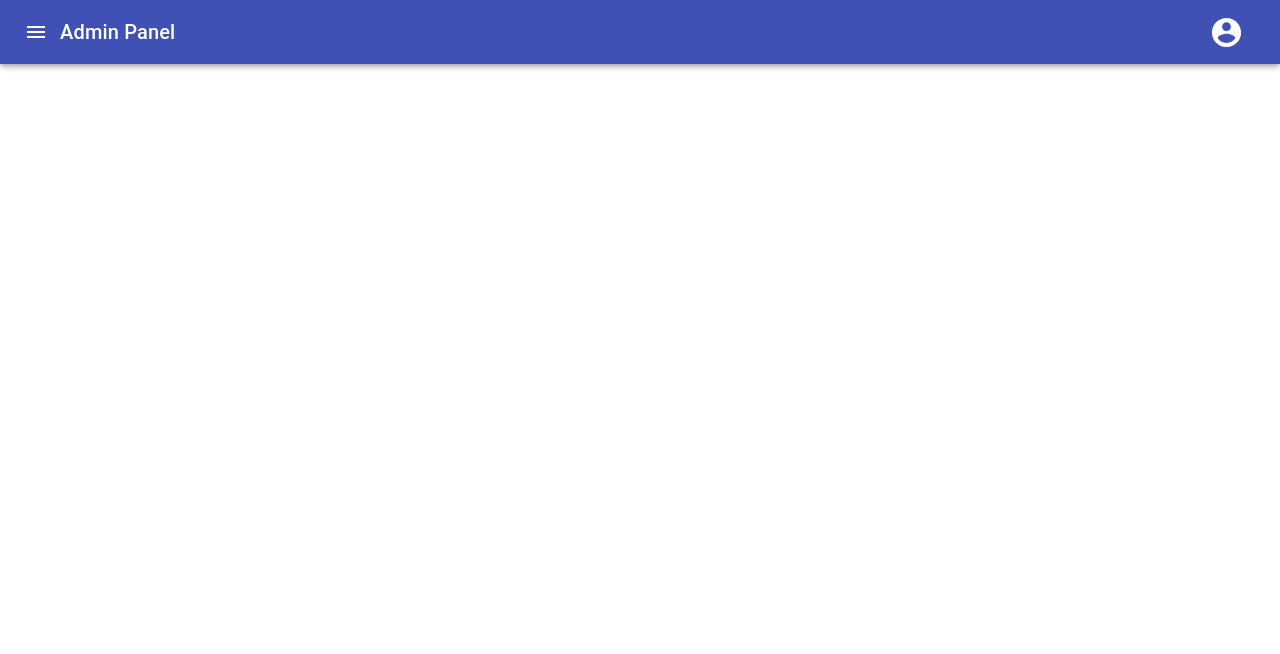
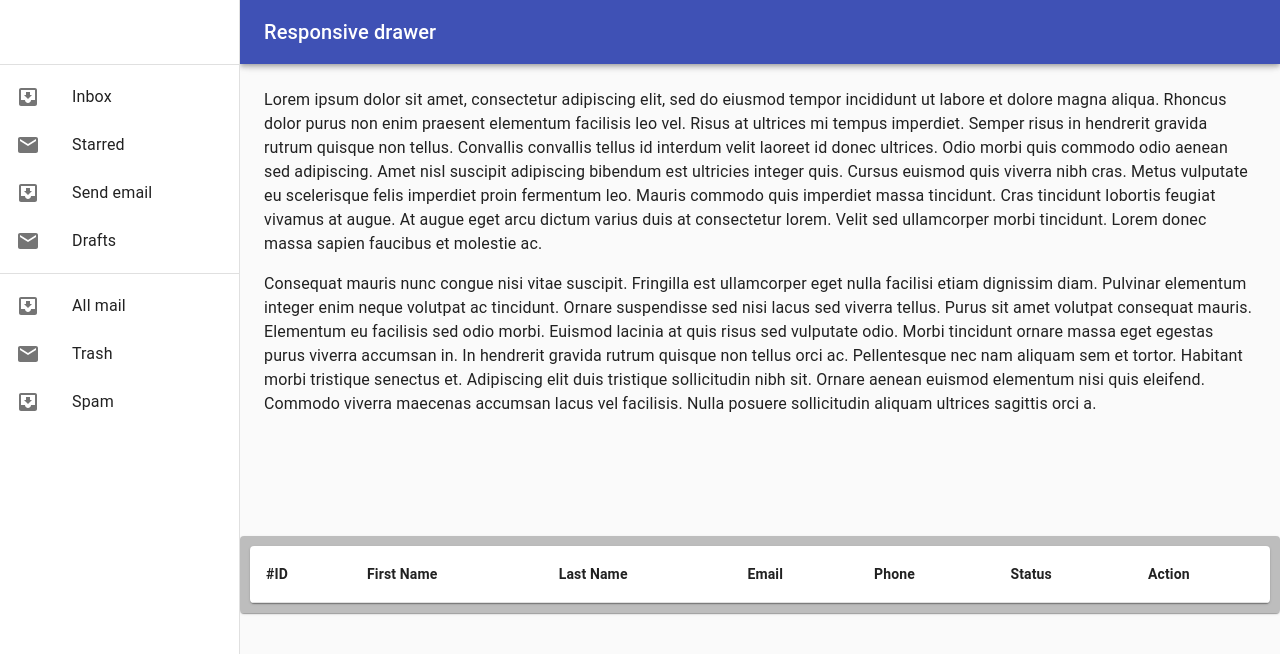
Before and after one commit to Usama-Taj/admin-panel, a React (Create React App) app: page /customers in a window 1280 px wide. Shown: the top 654 px of the page. Built offline with nearby package versions, Linux system fonts and the light colour scheme.

Commit message:
app drawer dummy push for learning

```diff
--- a/src/Components/App.js
+++ b/src/Components/App.js
@@ -1,48 +1,53 @@
-import { Component } from "react";
+import { Component, useState } from "react";
 import Grid from "@material-ui/core/Grid";
 import Box from "@material-ui/core/Box";
 import { BrowserRouter as Router, Switch, Route } from "react-router-dom";
 import Header from "./Header";
 import Dashboard from "./RouteComponents/Dashboard";
-import AboutUs from "./RouteComponents/AboutUs";
-import ContactUs from "./RouteComponents/ContactUs";
+import Customers from "./RouteComponents/Customers";
+import Products from "./RouteComponents/Products";
 import Help from "./RouteComponents/Help";
 import SideBar from "./SideBar";
+import makeStyles from "@material-ui/core/styles/makeStyles";
 
-class App extends Component {
-  state = { sidebarDisplayed: false };
-  displaySidebar = (isDisplayed) => {
-    this.setState({ sidebarDisplayed: isDisplayed });
-    return this.state.sidebarDisplayed;
+const useStyles = makeStyles((theme) => ({
+  content: {
+    [theme.breakpoints.up("sm")]: {
+      width: "calc(100% - 240px)",
+      marginLeft: 240,
+    },
+    marginTop: "10vh",
+  },
+}));
+const App = () => {
+  const [isDisplayed, setDisplay] = useState(false);
+  const onDisplay = (display) => {
+    console.log(display);
+    setDisplay(display);
   };
-  handleClose = () => {
-    this.setState({ sidebarDisplayed: false });
-  };
-  render() {
+  // const getDisplay = (display) => display;
+  const classes = useStyles();
   return (
     <Box>
       <Router>
-          <Header sideBar={this.displaySidebar} />
-          <Box onClick={this.handleClose}>
-            <SideBar display={this.state.sidebarDisplayed} />
-            <Grid
-              container
-              direction="row"
-              justify="center"
-              style={{ marginTop: "60px" }}
-            >
+        {/*NavBar // App BAR*/}
+        {/* <Header onDisplay={onDisplay} /> */}
+        <SideBar />
+        <Box>
+          {/*Drawer*/}
+          {/* <SideBar display={isDisplayed} /> */}
+          <main className={classes.content}>
             <Switch>
               <Route path="/" exact component={Dashboard} />
-                <Route path="/about" exact component={AboutUs} />
-                <Route path="/contact" exact component={ContactUs} />
+              <Route path="/customers" exact component={Customers} />
+              <Route path="/products" exact component={Products} />
               <Route path="/help" exact component={Help} />
             </Switch>
-            </Grid>
+          </main>
         </Box>
       </Router>
     </Box>
   );
-  }
-}
+};
 
 export default App;
--- a/src/Components/Header.js
+++ b/src/Components/Header.js
@@ -1,34 +1,59 @@
+import React from "react";
+import PropTypes from "prop-types";
+import AppBar from "@material-ui/core/AppBar";
+import CssBaseline from "@material-ui/core/CssBaseline";
+import Divider from "@material-ui/core/Divider";
+import Drawer from "@material-ui/core/Drawer";
+import Hidden from "@material-ui/core/Hidden";
+import IconButton from "@material-ui/core/IconButton";
+import InboxIcon from "@material-ui/icons/MoveToInbox";
+import List from "@material-ui/core/List";
+import ListItem from "@material-ui/core/ListItem";
+import ListItemIcon from "@material-ui/core/ListItemIcon";
+import ListItemText from "@material-ui/core/ListItemText";
+import MailIcon from "@material-ui/icons/Mail";
 import MenuIcon from "@material-ui/icons/Menu";
-import AccountCircleIcon from "@material-ui/icons/AccountCircle";
-import { AppBar, IconButton, Toolbar, Typography } from "@material-ui/core";
-import { Component } from "react";
+import Toolbar from "@material-ui/core/Toolbar";
+import Typography from "@material-ui/core/Typography";
+import { makeStyles, useTheme } from "@material-ui/core/styles";
 
-class Header extends Component {
-  state = { sidebar: true };
-  showMenu = () => {
-    this.state.sidebar === false && this.setState({ sidebar: true });
-    this.props.sideBar(this.state.sidebar);
-  };
-  render() {
-    return (
-      <AppBar position="fixed">
-        <Toolbar>
-          <IconButton
-            onClick={this.showMenu}
-            edge="start"
-            color="inherit"
-            aria-label="menu"
-          >
-            <MenuIcon />
-          </IconButton>
-          <Typography variant="h6">Admin Panel</Typography>
-          <IconButton color="inherit" style={{ marginLeft: "auto" }}>
-            <AccountCircleIcon fontSize="large" />
-          </IconButton>
-        </Toolbar>
-      </AppBar>
-    );
-  }
-}
+const drawerWidth = 240;
+
+const useStyles = makeStyles((theme) => ({
+  root: {
+    display: "flex",
+  },
+  drawer: {
+    [theme.breakpoints.up("sm")]: {
+      width: drawerWidth,
+      flexShrink: 0,
+    },
+  },
+  appBar: {
+    [theme.breakpoints.up("sm")]: {
+      width: `calc(100% - ${drawerWidth}px)`,
+      marginLeft: drawerWidth,
+    },
+  },
+  menuButton: {
+    marginRight: theme.spacing(2),
+    [theme.breakpoints.up("sm")]: {
+      display: "none",
+    },
+  },
+  // necessary for content to be below app bar
+  toolbar: theme.mixins.toolbar,
+  drawerPaper: {
+    width: drawerWidth,
+  },
+  content: {
+    flexGrow: 1,
+    padding: theme.spacing(3),
+  },
+}));
+
+const Header = () => {
+  return <div></div>;
+};
 
 export default Header;
--- a/src/Components/RouteComponents/AboutUs.js
+++ /dev/null
@@ -1,6 +0,0 @@
-import "bootstrap/dist/css/bootstrap.min.css";
-const AboutUs = () => {
-  return <h1 className="text-center">About Us</h1>;
-};
-
-export default AboutUs;
--- a/src/Components/RouteComponents/ContactUs.js
+++ /dev/null
@@ -1,6 +0,0 @@
-import "bootstrap/dist/css/bootstrap.min.css";
-const ContactUs = () => {
-  return <h1 className="text-center">Contact Us</h1>;
-};
-
-export default ContactUs;
--- /dev/null
+++ b/src/Components/RouteComponents/Customers.js
@@ -0,0 +1,57 @@
+import Paper from "@material-ui/core/Paper";
+import Typography from "@material-ui/core/Typography";
+import Table from "@material-ui/core/Table";
+import TableBody from "@material-ui/core/TableBody";
+import TableHead from "@material-ui/core/TableHead";
+import TableCell from "@material-ui/core/TableCell";
+import TableRow from "@material-ui/core/TableRow";
+import TableContainer from "@material-ui/core/TableContainer";
+import makeStyles from "@material-ui/core/styles/makeStyles";
+import "bootstrap/dist/css/bootstrap.min.css";
+
+const useStyles = makeStyles({
+  table: {
+    minWidth: 650,
+  },
+  paper: {
+    padding: 10,
+    backgroundColor: "#7777",
+  },
+});
+
+const Customers = () => {
+  const classes = useStyles();
+  return (
+    <Paper className={classes.paper}>
+      <TableContainer component={Paper}>
+        <Table className={classes.table}>
+          <TableHead>
+            <TableCell>
+              <b>#ID</b>
+            </TableCell>
+            <TableCell>
+              <b>First Name</b>
+            </TableCell>
+            <TableCell>
+              <b>Last Name</b>
+            </TableCell>
+            <TableCell>
+              <b>Email</b>
+            </TableCell>
+            <TableCell>
+              <b>Phone</b>
+            </TableCell>
+            <TableCell>
+              <b>Status</b>
+            </TableCell>
+            <TableCell>
+              <b>Action</b>
+            </TableCell>
+          </TableHead>
+        </Table>
+      </TableContainer>
+    </Paper>
+  );
+};
+
+export default Customers;
--- /dev/null
+++ b/src/Components/RouteComponents/Products.js
@@ -0,0 +1,6 @@
+import "bootstrap/dist/css/bootstrap.min.css";
+const Products = () => {
+  return <h1 className="text-center">Products</h1>;
+};
+
+export default Products;
--- a/src/Components/SideBar.js
+++ b/src/Components/SideBar.js
@@ -1,65 +1,190 @@
-import "bootstrap/dist/css/bootstrap.min.css";
-import "../styles/sidebar.css";
-import { Component } from "react";
+import React from "react";
+import PropTypes from "prop-types";
+import AppBar from "@material-ui/core/AppBar";
+import CssBaseline from "@material-ui/core/CssBaseline";
+import Divider from "@material-ui/core/Divider";
 import Drawer from "@material-ui/core/Drawer";
+import Hidden from "@material-ui/core/Hidden";
+import IconButton from "@material-ui/core/IconButton";
+import InboxIcon from "@material-ui/icons/MoveToInbox";
 import List from "@material-ui/core/List";
 import ListItem from "@material-ui/core/ListItem";
 import ListItemIcon from "@material-ui/core/ListItemIcon";
 import ListItemText from "@material-ui/core/ListItemText";
-import DashboardIcon from "@material-ui/icons/Dashboard";
-import InfoIcon from "@material-ui/icons/Info";
-import ContactMailIcon from "@material-ui/icons/ContactMail";
-import HelpIcon from "@material-ui/icons/Help";
-import { NavLink } from "react-router-dom";
+import MailIcon from "@material-ui/icons/Mail";
+import MenuIcon from "@material-ui/icons/Menu";
+import Toolbar from "@material-ui/core/Toolbar";
+import Typography from "@material-ui/core/Typography";
+import { makeStyles, useTheme } from "@material-ui/core/styles";
 
-class SideBar extends Component {
-  constructor(props) {
-    super(props);
-    this.state = {};
-    this.navItems = [
-      {
-        icon: <DashboardIcon />,
-        route: "/",
-        text: "Dashboard",
+const drawerWidth = 240;
+
+const useStyles = makeStyles((theme) => ({
+  root: {
+    display: "flex",
   },
-      {
-        icon: <InfoIcon />,
-        route: "/about",
-        text: "About Us",
+  drawer: {
+    [theme.breakpoints.up("sm")]: {
+      width: drawerWidth,
+      flexShrink: 0,
     },
-      {
-        icon: <ContactMailIcon />,
-        route: "/contact",
-        text: "Contact Us",
   },
-      {
-        icon: <HelpIcon />,
-        route: "/help",
-        text: "Help",
+  appBar: {
+    [theme.breakpoints.up("sm")]: {
+      width: `calc(100% - ${drawerWidth}px)`,
+      marginLeft: drawerWidth,
     },
-    ];
-  }
-  render() {
+  },
+  menuButton: {
+    marginRight: theme.spacing(2),
+    [theme.breakpoints.up("sm")]: {
+      display: "none",
+    },
+  },
+  // necessary for content to be below app bar
+  toolbar: theme.mixins.toolbar,
+  drawerPaper: {
+    width: drawerWidth,
+  },
+  content: {
+    flexGrow: 1,
+    padding: theme.spacing(3),
+  },
+}));
+
+function SideBar(props) {
+  const { window } = props;
+  const classes = useStyles();
+  const theme = useTheme();
+  const [mobileOpen, setMobileOpen] = React.useState(false);
+
+  const handleDrawerToggle = () => {
+    setMobileOpen(!mobileOpen);
+  };
+
+  const drawer = (
+    <div>
+      <div className={classes.toolbar} />
+      <Divider />
+      <List>
+        {["Inbox", "Starred", "Send email", "Drafts"].map((text, index) => (
+          <ListItem button key={text}>
+            <ListItemIcon>
+              {index % 2 === 0 ? <InboxIcon /> : <MailIcon />}
+            </ListItemIcon>
+            <ListItemText primary={text} />
+          </ListItem>
+        ))}
+      </List>
+      <Divider />
+      <List>
+        {["All mail", "Trash", "Spam"].map((text, index) => (
+          <ListItem button key={text}>
+            <ListItemIcon>
+              {index % 2 === 0 ? <InboxIcon /> : <MailIcon />}
+            </ListItemIcon>
+            <ListItemText primary={text} />
+          </ListItem>
+        ))}
+      </List>
+    </div>
+  );
+
+  const container =
+    window !== undefined ? () => window().document.body : undefined;
+
   return (
-      <Drawer variant="temporary" anchor="left" open={this.props.display}>
-        <List>
-          {this.navItems.map((item, index) => {
-            return (
-              <ListItem button key={index}>
-                <NavLink to={item.route} className="custom-nav-item">
-                  <ListItemIcon>{item.icon}</ListItemIcon>
-                  <ListItemText
-                    primary={item.text}
-                    className="custom-nav-text"
-                  />
-                </NavLink>
-              </ListItem>
-            );
-          })}
-        </List>
+    <div className={classes.root}>
+      <CssBaseline />
+      <AppBar position="fixed" className={classes.appBar}>
+        <Toolbar>
+          <IconButton
+            color="inherit"
+            aria-label="open drawer"
+            edge="start"
+            onClick={handleDrawerToggle}
+            className={classes.menuButton}
+          >
+            <MenuIcon />
+          </IconButton>
+          <Typography variant="h6" noWrap>
+            Responsive drawer
+          </Typography>
+        </Toolbar>
+      </AppBar>
+      <nav className={classes.drawer} aria-label="mailbox folders">
+        {/* The implementation can be swapped with js to avoid SEO duplication of links. */}
+        <Hidden smUp implementation="css">
+          <Drawer
+            container={container}
+            variant="temporary"
+            anchor={theme.direction === "rtl" ? "right" : "left"}
+            open={mobileOpen}
+            onClose={handleDrawerToggle}
+            classes={{
+              paper: classes.drawerPaper,
+            }}
+            ModalProps={{
+              keepMounted: true, // Better open performance on mobile.
+            }}
+          >
+            {drawer}
           </Drawer>
+        </Hidden>
+        <Hidden xsDown implementation="css">
+          <Drawer
+            classes={{
+              paper: classes.drawerPaper,
+            }}
+            variant="permanent"
+            open
+          >
+            {drawer}
+          </Drawer>
+        </Hidden>
+      </nav>
+      <main className={classes.content}>
+        <div className={classes.toolbar} />
+        <Typography paragraph>
+          Lorem ipsum dolor sit amet, consectetur adipiscing elit, sed do
+          eiusmod tempor incididunt ut labore et dolore magna aliqua. Rhoncus
+          dolor purus non enim praesent elementum facilisis leo vel. Risus at
+          ultrices mi tempus imperdiet. Semper risus in hendrerit gravida rutrum
+          quisque non tellus. Convallis convallis tellus id interdum velit
+          laoreet id donec ultrices. Odio morbi quis commodo odio aenean sed
+          adipiscing. Amet nisl suscipit adipiscing bibendum est ultricies
+          integer quis. Cursus euismod quis viverra nibh cras. Metus vulputate
+          eu scelerisque felis imperdiet proin fermentum leo. Mauris commodo
+          quis imperdiet massa tincidunt. Cras tincidunt lobortis feugiat
+          vivamus at augue. At augue eget arcu dictum varius duis at consectetur
+          lorem. Velit sed ullamcorper morbi tincidunt. Lorem donec massa sapien
+          faucibus et molestie ac.
+        </Typography>
+        <Typography paragraph>
+          Consequat mauris nunc congue nisi vitae suscipit. Fringilla est
+          ullamcorper eget nulla facilisi etiam dignissim diam. Pulvinar
+          elementum integer enim neque volutpat ac tincidunt. Ornare suspendisse
+          sed nisi lacus sed viverra tellus. Purus sit amet volutpat consequat
+          mauris. Elementum eu facilisis sed odio morbi. Euismod lacinia at quis
+          risus sed vulputate odio. Morbi tincidunt ornare massa eget egestas
+          purus viverra accumsan in. In hendrerit gravida rutrum quisque non
+          tellus orci ac. Pellentesque nec nam aliquam sem et tortor. Habitant
+          morbi tristique senectus et. Adipiscing elit duis tristique
+          sollicitudin nibh sit. Ornare aenean euismod elementum nisi quis
+          eleifend. Commodo viverra maecenas accumsan lacus vel facilisis. Nulla
+          posuere sollicitudin aliquam ultrices sagittis orci a.
+        </Typography>
+      </main>
+    </div>
   );
 }
-}
+
+SideBar.propTypes = {
+  /**
+   * Injected by the documentation to work in an iframe.
+   * You won't need it on your project.
+   */
+  window: PropTypes.func,
+};
 
 export default SideBar;
--- a/src/styles/sidebar.css
+++ b/src/styles/sidebar.css
@@ -2,7 +2,13 @@
   text-decoration: none !important;
   color: black !important;
   display: flex !important;
+  width: 240px;
 }
 .custom-nav-text {
   margin-top: 2px !important;
 }
+
+.custom-nav-item:hover {
+  background-color: #04b8a9;
+  color: white !important;
+}
```
Lines whose indentation alone changed are shown as unchanged.
